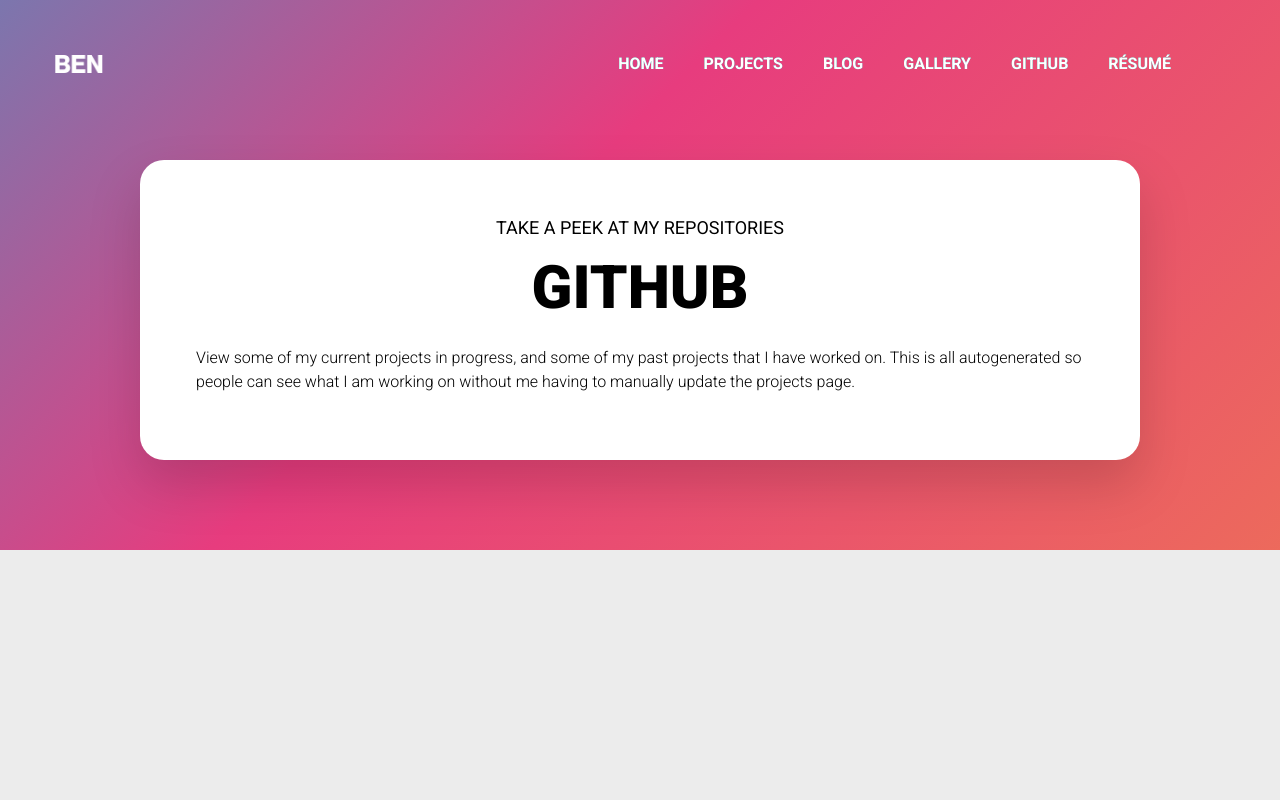
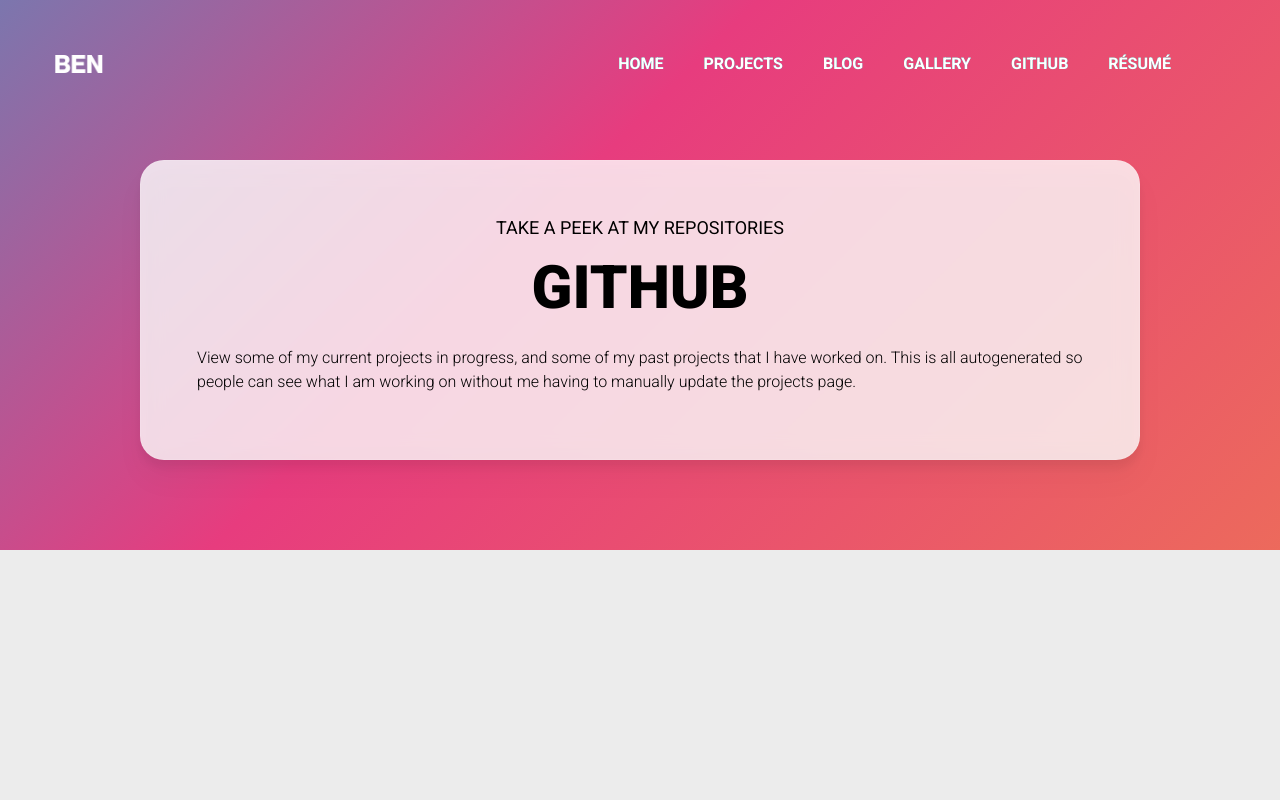
Before and after one commit to Leg3ndary/ben-portfolio, a Next.js app: page /github in a window 1280 px wide. Shown: the top 800 px of the page. Built offline with nearby package versions, Linux system fonts and the light colour scheme; no server answers; some icons are missing.

Commit message:
Push the glass effects to other parts of site

```diff
--- a/src/pages/blog.tsx
+++ b/src/pages/blog.tsx
@@ -126,7 +126,7 @@ export default function Blog({ posts }: { posts: BlogMetadata[] }) {
             </Head>
             <div className="relative top-0 flex justify-center w-full h-[550px] bg-rainbow-gradient animate-breathing-gradient">
                 <motion.div
-                    className="relative flex h-[370px] lg:h-[300px] bg-white dark:text-[#ececec] dark:bg-[#121212] border-black w-11/12 lg:w-[1000px] drop-shadow-2xl mt-32 lg:mt-40 rounded-3xl duration-1000 ease-in-out transition-all"
+                    className="relative flex h-[370px] lg:h-[300px] bg-white/80 dark:bg-[#121212]/30 backdrop-blur-md dark:text-[#ececec] border border-white/10 w-11/12 lg:w-[1000px] drop-shadow-xl mt-32 lg:mt-40 rounded-3xl hover:drop-shadow-2xl transition-all duration-1000 ease-in-out"
                     initial={{ y: -20, opacity: 0 }}
                     animate={{ y: 0, opacity: 1 }}
                     transition={{ duration: 1 }}
--- a/src/pages/gallery.tsx
+++ b/src/pages/gallery.tsx
@@ -91,7 +91,7 @@ export default function Projects({ images }: ProjectsProps) {
                 }`}
             >
                 <motion.div
-                    className="relative flex h-[370px] lg:h-[300px] bg-white dark:text-[#ececec] dark:bg-[#121212] border-black w-11/12 lg:w-[1000px] drop-shadow-2xl mt-32 lg:mt-40 rounded-3xl duration-1000 ease-in-out transition-all"
+                    className="relative flex h-[370px] lg:h-[300px] bg-white/80 dark:bg-[#121212]/30 backdrop-blur-md dark:text-[#ececec] border border-white/10 w-11/12 lg:w-[1000px] drop-shadow-xl mt-32 lg:mt-40 rounded-3xl hover:drop-shadow-2xl transition-all duration-1000 ease-in-out"
                     initial={{ y: -20, opacity: 0 }}
                     animate={{ y: 0, opacity: 1 }}
                     transition={{ duration: 1 }}
--- a/src/pages/github.tsx
+++ b/src/pages/github.tsx
@@ -165,7 +165,7 @@ export default function Projects() {
             <div className="relative top-0 flex justify-center w-full h-[550px] bg-rainbow-gradient animate-breathing-gradient">
                 <motion.div
                     ref={heroRef}
-                    className="relative flex h-[370px] lg:h-[300px] bg-white dark:text-[#ececec] dark:bg-[#121212] border-black w-11/12 lg:w-[1000px] drop-shadow-2xl mt-32 lg:mt-40 rounded-3xl duration-1000 ease-in-out transition-all"
+                    className="relative flex h-[370px] lg:h-[300px] bg-white/80 dark:bg-[#121212]/30 backdrop-blur-md dark:text-[#ececec] border border-white/10 w-11/12 lg:w-[1000px] drop-shadow-xl mt-32 lg:mt-40 rounded-3xl hover:drop-shadow-2xl transition-all duration-1000 ease-in-out"
                     initial={{ opacity: 0, y: 50 }}
                     animate={
                         isHeroInView
--- a/src/pages/projects.tsx
+++ b/src/pages/projects.tsx
@@ -40,7 +40,7 @@ export default function Projects() {
             </Head>
             <div className="relative top-0 flex justify-center w-full h-[550px] bg-rainbow-gradient animate-breathing-gradient">
                 <motion.div
-                    className="relative flex h-[370px] lg:h-[300px] bg-white dark:bg-[#121212] dark:text-[#ececec] border-black w-11/12 lg:w-[1000px] drop-shadow-2xl mt-32 lg:mt-40 rounded-3xl duration-1000 ease-in-out transition-all"
+                    className="relative flex h-[370px] lg:h-[300px] bg-white/80 dark:bg-[#121212]/30 backdrop-blur-md dark:text-[#ececec] border border-white/10 w-11/12 lg:w-[1000px] drop-shadow-xl mt-32 lg:mt-40 rounded-3xl hover:drop-shadow-2xl transition-all duration-1000 ease-in-out"
                     initial={{ y: -20, opacity: 0 }}
                     animate={{ y: 0, opacity: 1 }}
                     transition={{ duration: 1 }}
```
